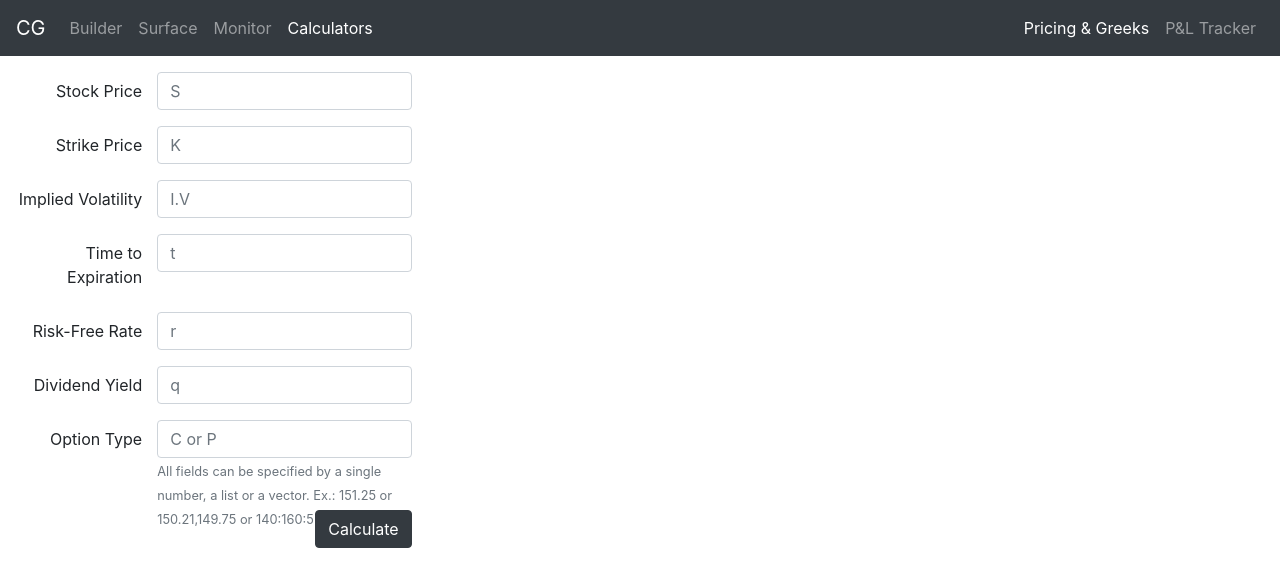
After one commit to zQuantz/CGWeb, a Flask app: page /calculators in a window 1280 px wide. The commit adds this page. Shown: the top 587 px of the page. Run offline with Flask 2, Linux system fonts and the light colour scheme; parts of the project's set-up code (start-up, migrations or seed data) failed here and were passed over; some libraries are stand-ins or nearby versions.

Commit message:
added greek calculator with sensitivity analysis

```diff
--- a/app.py
+++ b/app.py
@@ -1,3 +1,4 @@
+from common.calculator import calculate_greeks
 from gevent.pywsgi import WSGIServer
 from flask import render_template
 from flask import request
@@ -11,6 +12,11 @@ import json
 print("Initializing Builder Object")
 builder_obj = Builder()
 print("Builder Object Completed")
+
+input_values = {
+	key : ""
+	for key in ["S", "K", "IV", "t", "r", "q", "type"]
+}
 
 ###################################################################################################
 
@@ -66,6 +72,16 @@ def execute():
 	data = json.loads(request.get_data())
 	return json.dumps(builder_obj.execute(data))
 
+@app.route("/calculators")
+def calculator():
+
+	greeks = None
+	if request.args.get("S"):
+		greeks = calculate_greeks(request.args)
+		input_values.update(dict(request.args))
+
+	return render_template("calculators.html", greeks = greeks, input_values = input_values)
+
 if __name__ == '__main__':
 
 	try:
--- /dev/null
+++ b/static/css/calculators/calculators.css
@@ -0,0 +1,30 @@
+.variableLabel {
+	text-align: right;
+	padding-right: 0rem;
+}
+
+.table-borderless > tbody > tr > td,
+.table-borderless > tbody > tr > th,
+.table-borderless > tfoot > tr > td,
+.table-borderless > tfoot > tr > th,
+.table-borderless > thead > tr > td,
+.table-borderless > thead > tr > th {
+    border: none;
+}
+
+.dataframe {
+	border: 1.5px solid rgba(0, 0, 0, 1);
+}
+
+.dataframe td, .dataframe th {
+	text-align: center;
+}
+
+.dataframe thead th {
+	background-color: var(--dark);
+	font-weight: lighter;
+	position: sticky;
+	color: white;
+	border: 0;
+	top: 0;
+}
--- /dev/null
+++ b/static/js/calculators/calculators.js
@@ -0,0 +1,172 @@
+var sensitivityChart = null;
+
+var option_dropdown = null;
+var xvar_dropdown = null;
+var yvar_dropdown = null;
+
+var n_increments = null;
+var n_options = null;
+var options = null;
+var names = null;
+
+var colors = [
+	'rgba(255,0,0)',
+ 	'rgba(0,255,0)',
+ 	'rgba(0,0,255)',
+ 	'rgba(255,255,0)',
+ 	'rgba(0,255,255)',
+ 	'rgba(255,0,255)',
+ 	'rgba(192,192,192)',
+ 	'rgba(128,128,128)',
+ 	'rgba(128,0,0)',
+ 	'rgba(128,128,0)',
+ 	'rgba(0,128,0)',
+ 	'rgba(128,0,128)',
+ 	'rgba(0,128,128)',
+ 	'rgba(0,0,128)'
+ ];
+
+function init(greeks){
+
+	option_dropdown = document.getElementById("optionSelect");
+	xvar_dropdown = document.getElementById("xSelect");
+	yvar_dropdown = document.getElementById("ySelect");
+
+	n_increments = greeks['n_increments'];
+	n_options = greeks['n_options'];
+	options = greeks['options'];
+	names = greeks['names'];
+
+	initChart();
+
+	option_dropdown.addEventListener("change", updateChart);
+	xvar_dropdown.addEventListener("change", updateChart);
+	yvar_dropdown.addEventListener("change", updateChart);
+
+	updateChart();
+
+}
+
+function initChart(){
+
+	var ctx = document.getElementById('sensitivityChart').getContext('2d');
+	sensitivityChart = new Chart(ctx, {
+
+		type: 'line',
+
+		data: {
+			datasets: []
+		},
+		options: {
+
+			title: {
+				display:true,
+				text:"Sensitivity Chart",
+				position:"top"
+			},
+
+			legend: {
+				display:true
+			},
+
+			tooltips: {
+				enabled:false,
+				mode: "y",
+				bodyFontStyle: 'bold',
+				callbacks: {}
+			},
+
+			elements: {
+
+				point: {
+					enabled:false,
+					radius:0,
+					hitRadius:10,
+					hoverRadius:0,
+					pointStyle:'circle'
+				},
+
+			},
+
+			scales: {
+
+				xAxes: [{
+
+					type: 'linear',
+					position: 'bottom',
+
+					scaleLabel: {
+						display: true,
+						labelString: '',
+						fontStyle: "bold",
+						fontSize: 14,
+						padding: {
+							bottom: 0,
+							top: -5
+						}
+					},
+
+					gridLines: {}
+
+				}],
+
+				yAxes: [{
+
+					scaleLabel: {
+						display: true,
+						labelString: '',
+						fontStyle: "bold",
+						fontSize: 14,
+						padding: {
+							bottom: -5,
+							top: 5
+						}
+					},
+
+					gridLines: {}
+
+				}]
+
+			}
+		}
+
+	});
+}
+
+function updateChart(){
+
+	let oids = $("#optionSelect").val();
+	let xvar = xvar_dropdown.value;
+	let yvar = yvar_dropdown.value;
+
+	sensitivityChart.data.datasets = [];
+
+	oids.forEach( (oid, idx) => {
+
+		row_offset = oid * n_increments * 6 + n_increments * xvar;
+
+		let data = [];
+		for(let i = 0; i < n_increments; i++){
+
+			data.push({
+				y: Math.round(options[row_offset + i][yvar] * 1000000) / 1000000,
+				x: Math.round(options[row_offset + i][xvar] * 1000000) / 1000000
+			})
+
+		}
+
+		sensitivityChart.data.datasets.push({
+			label: `ID: ${oid}`,
+			data: data,
+			borderColor: colors[idx],
+			backgroundColor: 'rgba(52, 58, 64, 0.15)'
+		});
+
+		sensitivityChart.options.scales.xAxes[0].scaleLabel.labelString = names[xvar];
+		sensitivityChart.options.scales.yAxes[0].scaleLabel.labelString = names[yvar];
+
+	})
+
+	sensitivityChart.update();
+
+}
--- /dev/null
+++ b/templates/calculators.html
@@ -0,0 +1,254 @@
+<!DOCTYPE html>
+<html>
+<head>
+
+	<title>Calculators</title>
+
+	<!-- jQuery -->
+	<script src="https://ajax.googleapis.com/ajax/libs/jquery/1.11.1/jquery.min.js"></script>
+	<script type="text/javascript">
+		var ajax = $.ajax;
+	</script>
+
+	<!-- Bootstrap -->
+	<link rel="stylesheet" href="https://stackpath.bootstrapcdn.com/bootstrap/4.4.1/css/bootstrap.min.css" integrity="sha384-Vkoo8x4CGsO3+Hhxv8T/Q5PaXtkKtu6ug5TOeNV6gBiFeWPGFN9MuhOf23Q9Ifjh" crossorigin="anonymous">
+	<script src="https://code.jquery.com/jquery-3.4.1.slim.min.js" integrity="sha384-J6qa4849blE2+poT4WnyKhv5vZF5SrPo0iEjwBvKU7imGFAV0wwj1yYfoRSJoZ+n" crossorigin="anonymous"></script>
+	<script src="https://cdn.jsdelivr.net/npm/popper.js@1.16.0/dist/umd/popper.min.js" integrity="sha384-Q6E9RHvbIyZFJoft+2mJbHaEWldlvI9IOYy5n3zV9zzTtmI3UksdQRVvoxMfooAo" crossorigin="anonymous"></script>
+	<script src="https://stackpath.bootstrapcdn.com/bootstrap/4.4.1/js/bootstrap.min.js" integrity="sha384-wfSDF2E50Y2D1uUdj0O3uMBJnjuUD4Ih7YwaYd1iqfktj0Uod8GCExl3Og8ifwB6" crossorigin="anonymous"></script>
+	<!-- Bootstrap End -->
+
+	<!-- Chart.js -->
+	<link rel="stylesheet" type="text/css" href="https://cdnjs.cloudflare.com/ajax/libs/Chart.js/2.9.3/Chart.min.css">
+	<script src="https://cdnjs.cloudflare.com/ajax/libs/Chart.js/2.9.3/Chart.min.js"></script>
+	<!-- Chart.js End -->
+
+	<!-- Custom -->
+	<link rel="stylesheet" type="text/css" href="/static/css/calculators/calculators.css">
+	<script type="text/javascript" src="/static/js/calculators/calculators.js"></script>
+	<!-- Custom End -->
+
+</head>
+<body>
+
+	<!-- Navbar -->
+	<nav class="navbar navbar-expand-lg navbar-dark bg-dark">
+
+		<a class="navbar-brand" href="#">CG</a>
+
+		<button class="navbar-toggler" type="button" data-toggle="collapse" data-target="#navbarNav" aria-controls="navbarNav" aria-expanded="false" aria-label="Toggle navigation">
+			<span class="navbar-toggler-icon"></span>
+		</button>
+
+		<div class="collapse navbar-collapse" id="navbarNav">
+			<ul class="navbar-nav">
+				<li class="nav-item">
+					<a class="nav-link" href="/builder">Builder</a>
+				</li>
+				<li class="nav-item">
+					<a class="nav-link" href="#">Surface</a>
+				</li>
+				<li class="nav-item">
+					<a class="nav-link" href="#">Monitor</a>
+				</li>
+				<li class="nav-item active">
+					<a class="nav-link" href="/calculators">Calculators</a>
+				</li>
+			</ul>
+		</div>
+
+		<form class="form-inline" action="/calculators">
+
+			<ul class="navbar-nav">
+
+				<li class="nav-item active">
+					<a class="nav-link" href="#">Pricing & Greeks</a>
+				</li>
+
+				<li class="nav-item">
+					<a class="nav-link" href="#">P&L Tracker</a>
+				</li>
+
+			</ul>
+
+		</form>
+
+	</nav>
+	<!-- Navbar End -->
+
+
+	<!-- Main Container -->
+	<div class="container-fluid">
+
+		<!-- Top row -->
+		<div class="row">
+
+			<!-- Input Form Container -->
+			<div class="col-lg-4">
+
+				<form action="/calculators" method="GET" style="margin-top: 1rem">
+
+					<div class="form-group row">
+						<label for="inputS" class="col-sm-4 col-form-label variableLabel">Stock Price</label>
+						<div class="col-sm-8">
+							<input pattern="\d+\.?\d*|(?:\d+\.?\d*):(?:\d+\.?\d*):(?:\d+\.?\d*)|(?:(?:\d+\.?\d*),\s*)+(?:\d+\.?\d*)" type="text" class="form-control" id="inputS" placeholder="S" name="S" required value="{{input_values['S']|safe}}">
+						</div>
+					</div>
+
+					<div class="form-group row">
+						<label for="inputK" class="col-sm-4 col-form-label variableLabel">Strike Price</label>
+						<div class="col-sm-8">
+							<input pattern="\d+\.?\d*|(?:\d+\.?\d*):(?:\d+\.?\d*):(?:\d+\.?\d*)|(?:(?:\d+\.?\d*),\s*)+(?:\d+\.?\d*)" type="text" class="form-control" id="inputK" placeholder="K" name="K" required value="{{input_values['K']|safe}}">
+						</div>
+					</div>
+
+					<div class="form-group row">
+						<label for="inputIV" class="col-sm-4 col-form-label variableLabel">Implied Volatility</label>
+						<div class="col-sm-8">
+							<input pattern="\d+\.?\d*|(?:\d+\.?\d*):(?:\d+\.?\d*):(?:\d+\.?\d*)|(?:(?:\d+\.?\d*),\s*)+(?:\d+\.?\d*)" type="text" class="form-control" id="inputIV" placeholder="I.V" name="IV" required value="{{input_values['IV']|safe}}">
+						</div>
+					</div>
+
+					<div class="form-group row">
+						<label for="inputT" class="col-sm-4 col-form-label variableLabel">Time to Expiration</label>
+						<div class="col-sm-8">
+							<input pattern="\d+\.?\d*|(?:\d+\.?\d*):(?:\d+\.?\d*):(?:\d+\.?\d*)|(?:(?:\d+\.?\d*),\s*)+(?:\d+\.?\d*)" type="text" class="form-control" id="inputT" placeholder="t" name="t" required value="{{input_values['t']|safe}}">
+						</div>
+					</div>
+
+					<div class="form-group row">
+						<label for="inputR" class="col-sm-4 col-form-label variableLabel">Risk-Free Rate</label>
+						<div class="col-sm-8">
+							<input pattern="\d+\.?\d*|(?:\d+\.?\d*):(?:\d+\.?\d*):(?:\d+\.?\d*)|(?:(?:\d+\.?\d*),\s*)+(?:\d+\.?\d*)" type="text" class="form-control" id="inputR" placeholder="r" name="r" required value="{{input_values['r']|safe}}">
+						</div>
+					</div>
+
+					<div class="form-group row">
+						<label for="inputQ" class="col-sm-4 col-form-label variableLabel">Dividend Yield</label>
+						<div class="col-sm-8">
+							<input pattern="\d+\.?\d*|(?:\d+\.?\d*):(?:\d+\.?\d*):(?:\d+\.?\d*)|(?:(?:\d+\.?\d*),\s*)+(?:\d+\.?\d*)" type="text" class="form-control" id="inputQ" placeholder="q" name="q" required value="{{input_values['q']|safe}}">
+						</div>
+					</div>
+
+					<div class="form-group row" style="margin-bottom: -1.25rem">
+						<label for="inputType" class="col-sm-4 col-form-label variableLabel">Option Type</label>
+						<div class="col-sm-8">
+							<input pattern="C|P" type="text" class="form-control" id="inputType" placeholder="C or P" name="type" required value="{{input_values['type']|safe}}">
+							<small class="text-muted">All fields can be specified by a single number, a list or a vector. Ex.: 151.25 or 150.21,149.75 or 140:160:5</small>
+						</div>
+					</div>
+
+					<button type="submit" class="btn btn-dark calcualteButton" style="float: right;">Calculate</button>
+
+				</form>
+
+			</div>
+			<!-- Input Form Container End -->
+
+			{% if greeks %}
+
+				<!-- Chart Form -->
+				<div class="col-lg-1" style="min-width: 15.5rem; border-left: 1px solid rgba(0, 0, 0, 0.2); margin-top: 1rem;">
+
+					<form style="margin-left: 3rem; margin-top: 0.5rem">
+
+						<div class="container-fluid">
+
+							<div class="row">
+
+								<div class="form-group" style="height: 12rem">
+									<label for="optionSelect">Option Select:</label>
+									<select class="form-control" id="optionSelect" name="optionVariable" style="height: 10rem" multiple>
+										{% if greeks %}
+											{% for i in range(greeks.n_options) %}
+												<option>{{i}}</option>
+											{% endfor %}
+										{% endif %}
+									</select>
+								</div>
+
+							</div>
+
+							<div class="row">
+
+								<div class="form-group">
+									<label for="xSelect">X Variable:</label>
+									<select class="form-control" id="xSelect" name="xVariable">
+										<option value="0">Stock Price</option>
+										<option value="1">Strike Price</option>
+										<option value="2">Implied Volatility</option>
+										<option value="3">Time to Expiry</option>
+										<option value="4">Rate</option>
+										<option value="5">Dividend Yield</option>
+									</select>
+								</div>
+
+							</div>
+
+							<div class="row">
+
+								<div class="form-group">
+
+									<label for="ySelect">Y Variable:</label>
+									<select class="form-control" id="ySelect" name="yVariable">
+
+										<option value="7">Delta</option>
+										<option value="8">Gamma</option>
+										<option value="9">Theta</option>
+										<option value="10">Vega</option>
+										<option value="11">Rho</option>
+										<option value="12">Vanna</option>
+										<option value="13">Vomma</option>
+										<option value="14">Charm</option>
+										<option value="15">Veta</option>
+										<option value="16">Speed</option>
+										<option value="17">Zomma</option>
+										<option value="18">Color</option>
+										<option value="19">Ultima</option>
+
+									</select>
+
+								</div>
+
+							</div>
+
+						</div>
+
+					</form>
+
+				</div>
+				<!-- Chart Form End -->
+
+			{% endif %}
+
+			<div class="col-lg-6">
+				<canvas id="sensitivityChart" width="2" height="1" style="position: absolute; margin-left: 1.5rem; padding-bottom: 0.5rem;"></canvas>
+			</div>
+
+		</div>
+		<!-- Top Row End -->
+
+		<!-- Bottom Row -->
+		<div class="row" style="margin-top: 1.5rem; padding-left: 2rem; padding-right: 2rem; margin-bottom: 2rem;">
+
+			<div class="col-lg-12" style="padding-right: 0rem; padding-left: 0rem;">
+				{% if greeks %}
+					{{greeks['table']|safe}}
+				{% endif %}
+			</div>
+
+		</div>
+		<!-- Bottom Row End -->
+
+	</div>
+	<!-- Main Container End -->
+
+	<script type="text/javascript">
+
+		{% if greeks %}
+			init(({{greeks|tojson|safe}}))
+		{% endif %}
+
+	</script>
+
+</body>
+</html>
```
Also changed, not shown: common/calculator.py (added, +200 -0 lines), templates/index.html (+16 -12 lines), static/css/builder/main.css (renamed from static/css/main.css), static/css/builder/modals.css (renamed from static/css/modals.css), static/css/builder/navbar.css (renamed from static/css/navbar.css), static/css/builder/option_chain.css (renamed from static/css/option_chain.css), static/css/builder/position_info.css (renamed from static/css/position_info.css), static/css/builder/risk_graph.css (added), static/css/builder/stock_info.css (renamed from static/css/stock_info.css), static/js/builder/globals.js (renamed from static/js/globals.js), static/js/builder/parameters.js (renamed from static/js/parameters.js), static/js/builder/position.js (renamed from static/js/position.js).
